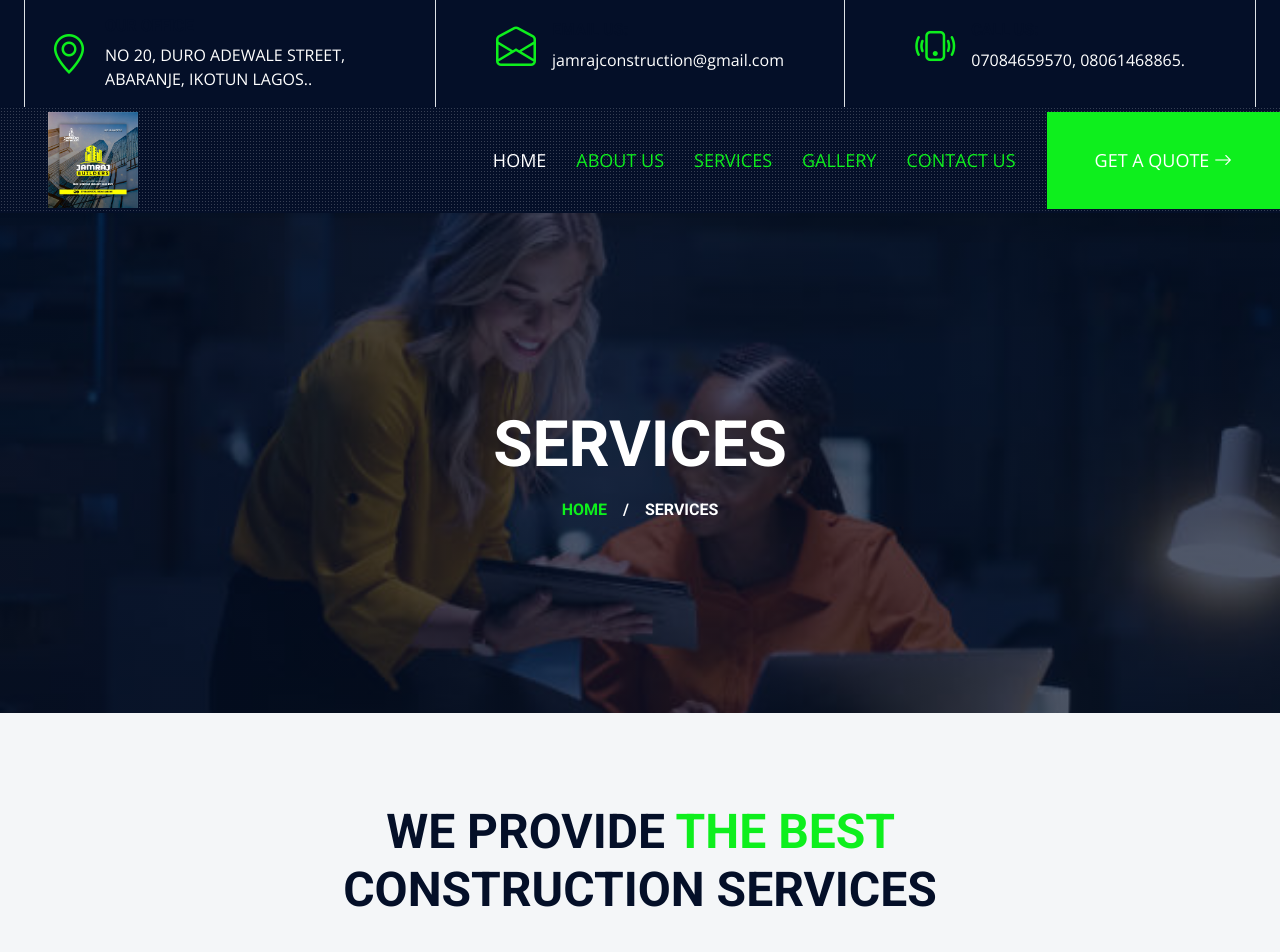
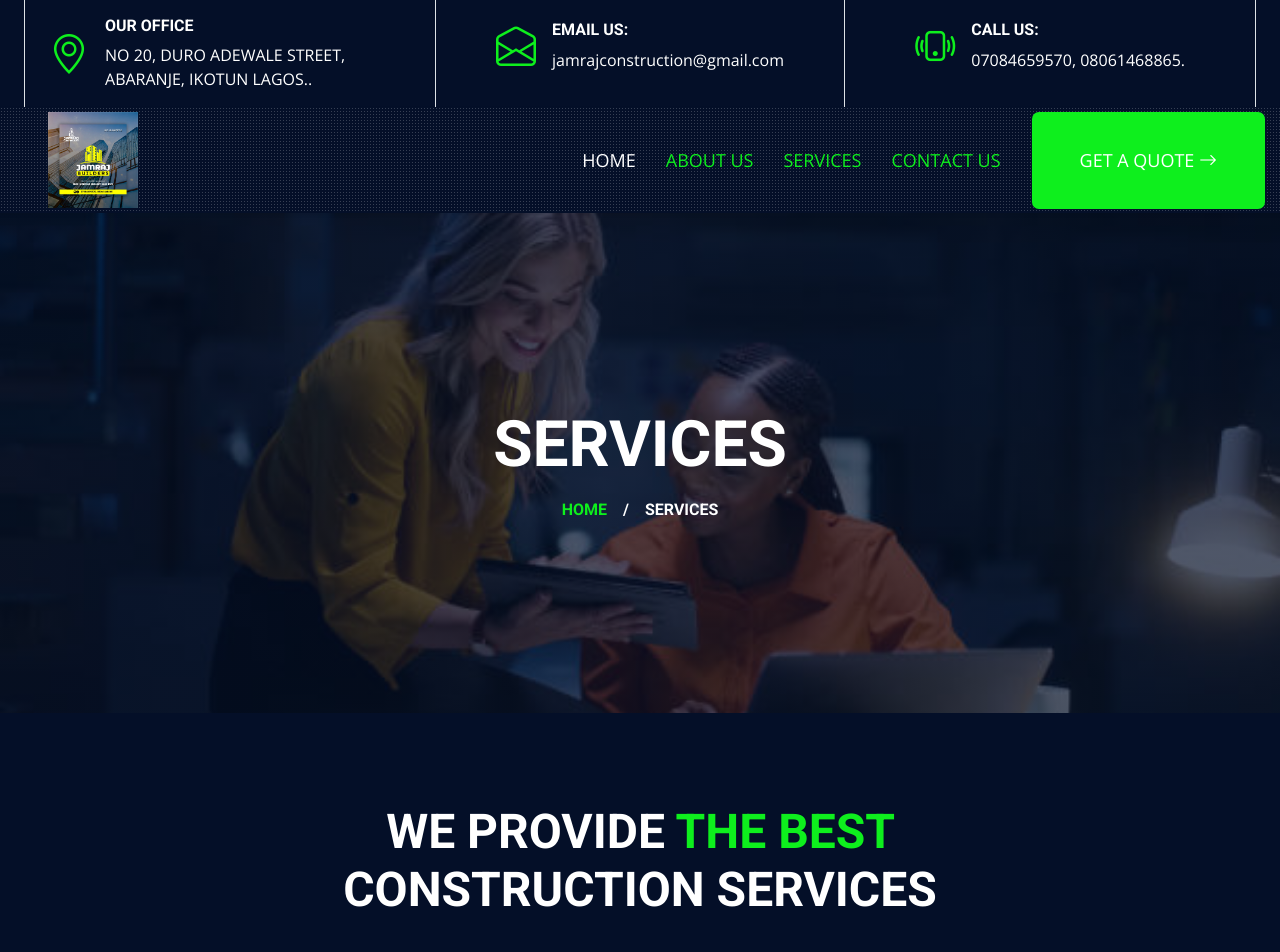
Before and after one commit to olamilekan001/jamraj-builders, a plain HTML site: page service.html in a window 1280 px wide. Shown: the top 952 px of the page. Drawn offline with nearby package versions, Linux system fonts and the light colour scheme.

Commit message:
second commit

```diff
--- a/service.html
+++ b/service.html
@@ -47,15 +47,14 @@
   </head>
 
   <body>
-      <!-- Preloader start -->
-      <div class="preloader" id="preloader">
-        <img src="./images/logo.jpeg" alt="logo" />
-      </div>
+    <!-- Preloader start -->
+    <div class="preloader" id="preloader">
+      <img src="./images/logo.jpeg" alt="logo" />
+    </div>
 
-      <!-- Preloader end -->
+    <!-- Preloader end -->
 
     <main class="content" id="content">
-
       <!-- Topbar Start -->
       <div class="container-fluid px-5 d-none d-lg-block">
         <div class="row gx-5">
@@ -63,7 +62,7 @@
             <div class="d-inline-flex align-items-center">
               <i class="bi bi-geo-alt fs-1 icon-color me-3"></i>
               <div class="text-start">
-                <h6 class="text-uppercase fw-bold">Our Office</h6>
+                <h6 class="text-uppercase fw-bold title">Our Office</h6>
                 <span
                   >NO 20, DURO ADEWALE STREET, ABARANJE, IKOTUN LAGOS..</span
                 >
@@ -74,7 +73,7 @@
             <div class="d-inline-flex align-items-center">
               <i class="bi bi-envelope-open fs-1 icon-color me-3"></i>
               <div class="text-start">
-                <h6 class="text-uppercase fw-bold">Email Us:</h6>
+                <h6 class="text-uppercase fw-bold title">Email Us:</h6>
                 <span>jamrajconstruction@gmail.com</span>
               </div>
             </div>
@@ -83,7 +82,7 @@
             <div class="d-inline-flex align-items-center">
               <i class="bi bi-phone-vibrate fs-1 icon-color me-3"></i>
               <div class="text-start">
-                <h6 class="text-uppercase fw-bold">Call Us:</h6>
+                <h6 class="text-uppercase fw-bold title">Call Us:</h6>
                 <span>07084659570, 08061468865.</span>
               </div>
             </div>
@@ -118,7 +117,7 @@
               <a href="index.html" class="nav-item nav-link active">Home</a>
               <a href="about.html" class="nav-item nav-link">About Us</a>
               <a href="service.html" class="nav-item nav-link">Services</a>
-              <a href="gallery.html" class="nav-item nav-link">Gallery</a>
+
               <!-- <div class="nav-item dropdown">
               <a
                 href="#"
@@ -137,7 +136,7 @@
               <a href="contact.html" class="nav-item nav-link">Contact Us</a>
               <a
                 href=""
-                class="nav-item nav-link bg-icon text-white px-5 ms-3 d-none d-lg-block"
+                class="nav-item nav-link bg-icon text-white px-5 ms-3 d-none d-lg-block quote"
                 >Get A Quote <i class="bi bi-arrow-right"></i
               ></a>
             </div>
@@ -160,9 +159,9 @@
       <!-- Page Header Start -->
 
       <!-- Services Start -->
-      <div class="container-fluid bg-light py-6 px-5">
+      <div class="container-fluid py-6 px-5 services-dark">
         <div class="text-center mx-auto mb-5" style="max-width: 600px">
-          <h1 class="display-5 text-uppercase mb-4">
+          <h1 class="display-5 text-uppercase mb-4 title">
             We Provide <span class="icon-color">The Best</span> Construction
             Services
           </h1>
@@ -333,7 +332,7 @@
         <div class="row gx-5">
           <div class="col-lg-4 mb-5 mb-lg-0">
             <div class="mb-4">
-              <h1 class="display-5 text-uppercase mb-4">
+              <h1 class="display-5 text-uppercase mb-4 title">
                 Request A <span class="icon-color">Call Back</span>
               </h1>
             </div>
```
Also changed, not shown: about.html (+7 -7 lines), contact.html (+5 -6 lines), index.html (+3 -3 lines).
